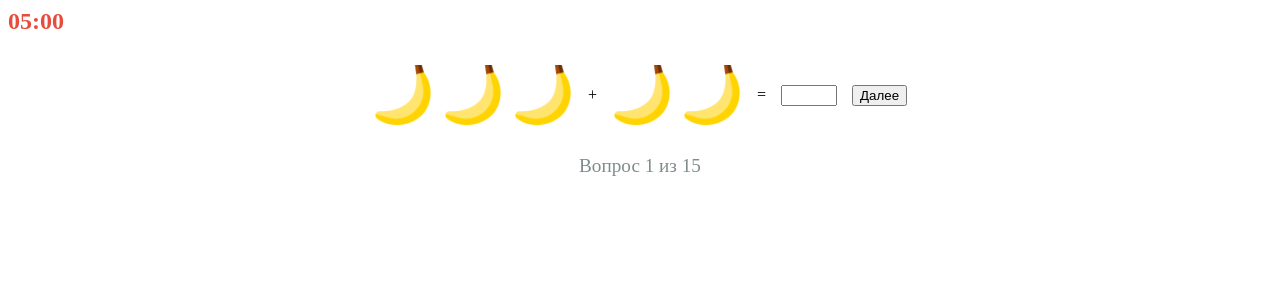
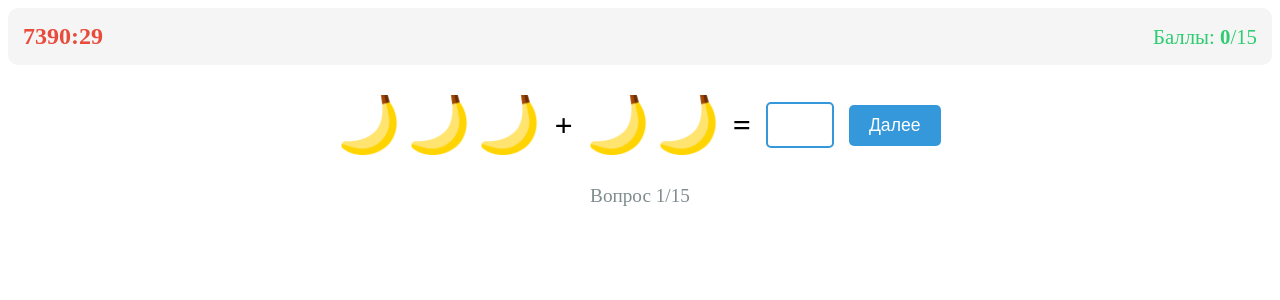
Before and after one commit to Rina2003123/webapp, a Flask app: page /math3-5 in a window 1280 px wide. Shown: the top 300 px of the page. Run offline with Flask 3, Linux system fonts and the light colour scheme.

Commit message:
обновлен math game html

```diff
--- a/templates/math_game.html
+++ b/templates/math_game.html
@@ -3,35 +3,113 @@
 <head>
     <meta charset="UTF-8">
     <meta name="viewport" content="width=device-width, initial-scale=1.0">
-    <title>Математика для детей 3-5 лет</title>
+    <title>Математика для детей</title>
     <link rel="stylesheet" href="{{ url_for('static', filename='style.css') }}">
 </head>
 <body>
-    <div class="container math-container">
-        <div class="timer" id="timer">05:00</div>
+    <div class="container">
+        <div class="game-header">
+            <div class="timer" id="timer">05:00</div>
+            <div class="score">Баллы: <span id="score">{{ current_score }}</span>/15</div>
+        </div>
 
         <div class="task">
             <div class="fruits">
                 {% for _ in range(task.a) %}
-                <img src="{{ url_for('static', filename='images/' + task.fruit + '.png') }}" alt="{{ task.fruit }}" class="fruit-img">
+                <img src="{{ url_for('static', filename='images/' + task.fruit + '.png') }}" alt="{{ task.fruit }}">
                 {% endfor %}
             </div>
-            <span class="math-operator"> + </span>
+            <span class="operator">+</span>
             <div class="fruits">
                 {% for _ in range(task.b) %}
-                <img src="{{ url_for('static', filename='images/' + task.fruit + '.png') }}" alt="{{ task.fruit }}" class="fruit-img">
+                <img src="{{ url_for('static', filename='images/' + task.fruit + '.png') }}" alt="{{ task.fruit }}">
                 {% endfor %}
             </div>
-            <span class="math-operator"> = </span>
-            <input type="number" id="answer" name="answer" min="1" max="10" class="answer-input">
-            <button onclick="submitAnswer()" class="next-btn">Далее</button>
+            <span class="operator">=</span>
+            <input type="number" id="answer-input" min="1" max="10">
+            <button id="submit-btn">Далее</button>
         </div>
 
         <div class="progress">
-            Вопрос {{ session['current_task'] + 1 }} из 15
+            Вопрос <span id="current-question">{{ session['current_task'] + 1 }}</span>/15
         </div>
     </div>
 
-    <script src="{{ url_for('static', filename='script.js') }}"></script>
+    <script>
+        // Инициализация данных
+        const endTime = {{ end_time }};
+        let score = {{ current_score }};
+
+        // Элементы DOM
+        const timerEl = document.getElementById('timer');
+        const scoreEl = document.getElementById('score');
+        const answerInput = document.getElementById('answer-input');
+        const submitBtn = document.getElementById('submit-btn');
+        const currentQuestionEl = document.getElementById('current-question');
+
+        // Таймер
+        function updateTimer() {
+            const now = Math.floor(Date.now() / 1000);
+            const diff = endTime - now;
+
+            if (diff <= 0) {
+                timerEl.textContent = "00:00";
+                finishGame();
+                return;
+            }
+
+            const minutes = Math.floor(diff / 60).toString().padStart(2, '0');
+            const seconds = (diff % 60).toString().padStart(2, '0');
+            timerEl.textContent = `${minutes}:${seconds}`;
+        }
+
+        // Отправка ответа
+        async function submitAnswer() {
+            const answer = answerInput.value.trim();
+            if (!answer) return;
+
+            try {
+                const response = await fetch("{{ url_for('check_answer') }}", {
+                    method: 'POST',
+                    headers: {
+                        'Content-Type': 'application/x-www-form-urlencoded',
+                    },
+                    body: `answer=${answer}`
+                });
+
+                const data = await response.json();
+
+                if (data.status === 'finished') {
+                    score = data.score;
+                    scoreEl.textContent = score;
+                    finishGame();
+                } else if (data.status === 'next') {
+                    score = data.score;
+                    scoreEl.textContent = score;
+                    currentQuestionEl.textContent = parseInt(currentQuestionEl.textContent) + 1;
+                    answerInput.value = '';
+                    // В реальном приложении здесь нужно загрузить новый вопрос
+                    window.location.reload(); // Временное решение
+                }
+            } catch (error) {
+                console.error('Ошибка:', error);
+            }
+        }
+
+        // Завершение игры
+        function finishGame() {
+            window.location.href = "{{ url_for('result') }}?score=" + score;
+        }
+
+        // Обработчики событий
+        submitBtn.addEventListener('click', submitAnswer);
+        answerInput.addEventListener('keypress', (e) => {
+            if (e.key === 'Enter') submitAnswer();
+        });
+
+        // Запуск таймера
+        setInterval(updateTimer, 1000);
+        updateTimer();
+    </script>
 </body>
 </html>
```
